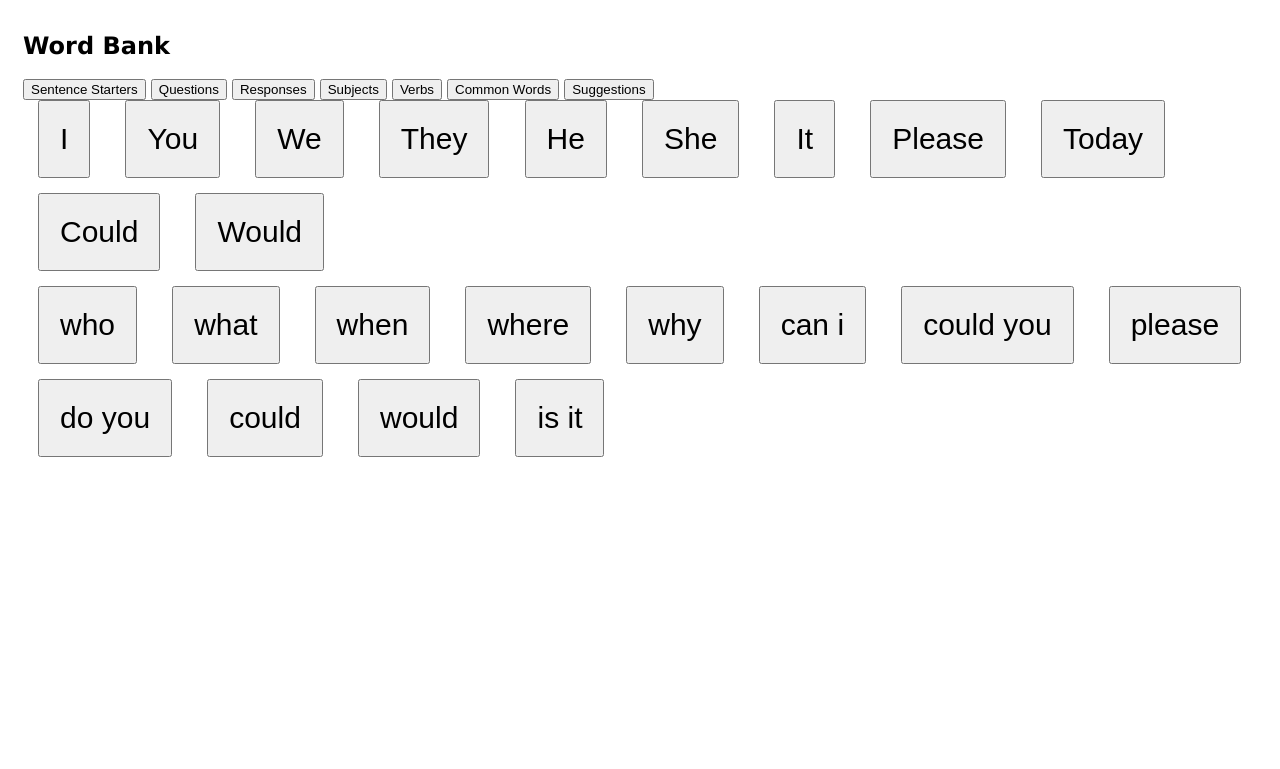
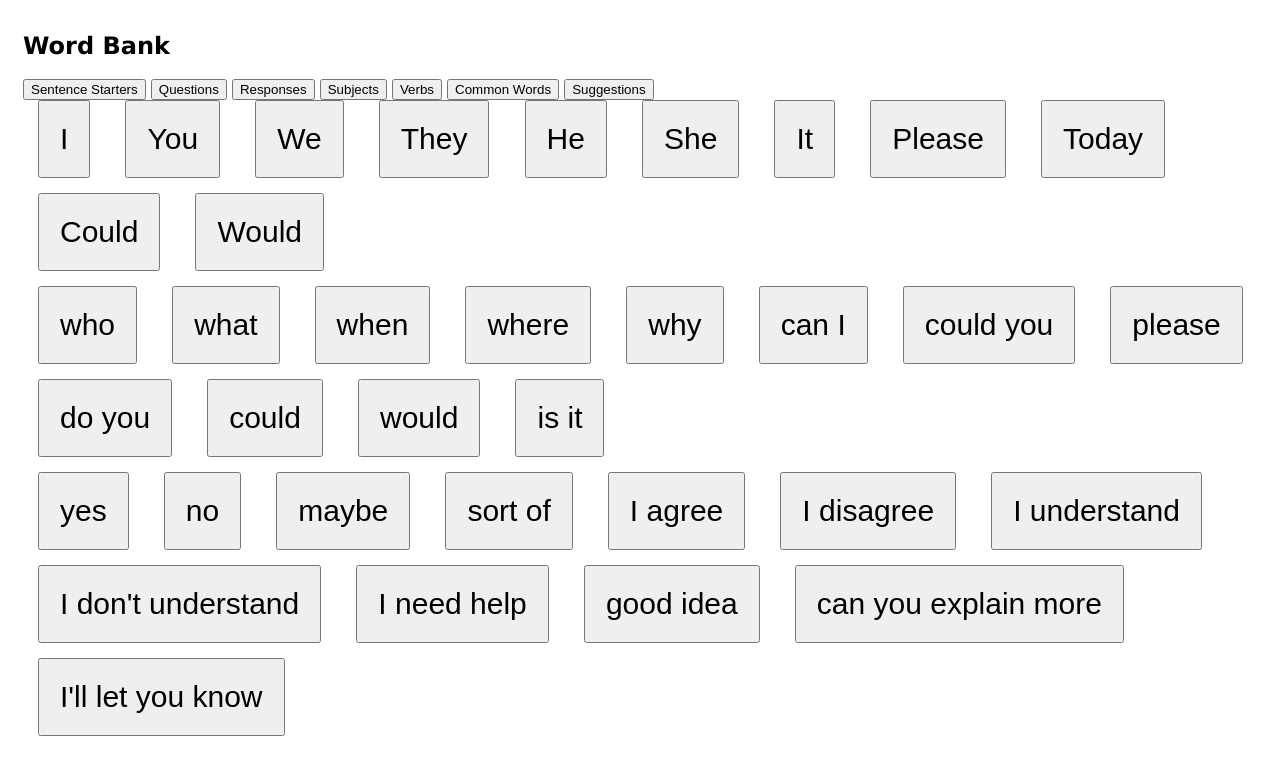
Before and after one commit to sarahcantrill/TTSSystem, a website: page prototype2/index.html in a window 1280 px wide. Shown: the part 542-1311 px from the top of the page. Before the commit the page ends 1032 px from the top, so only its background shows below. Drawn offline with Linux system fonts and the light colour scheme; a script that the page names is missing.

Commit message:
adding the responses tab content

```diff
--- a/prototype2/index.html
+++ b/prototype2/index.html
@@ -68,7 +68,7 @@
             <button class="word-box">when</button>
             <button class="word-box">where</button>
             <button class="word-box">why</button>
-            <button class="word-box">can i</button>
+            <button class="word-box">can I</button>
             <button class="word-box">could you</button>
             <button class="word-box">please</button>
             <button class="word-box">do you</button>
@@ -77,6 +77,21 @@
             <button class="word-box">is it</button>
             </div>
 
+            <div id="responses" class="tab-content">
+                <button class="word-box">yes</button>
+                <button class="word-box">no</button>
+                <button class="word-box">maybe</button>
+                <button class="word-box">sort of</button>
+                <button class="word-box">I agree</button>
+                <button class="word-box">I disagree</button>
+                <button class="word-box">I understand</button>
+                <button class="word-box">I don't understand</button>
+                <button class="word-box">I need help</button>
+                <button class="word-box">good idea</button>
+                <button class="word-box">can you explain more</button>
+                <button class="word-box">I'll let you know</button>
+                </div>
+
 
     <script src="https://cdnjs.cloudflare.com/ajax/libs/tensorflow/4.2.0/tf.min.js"></script>
 </body>
```
